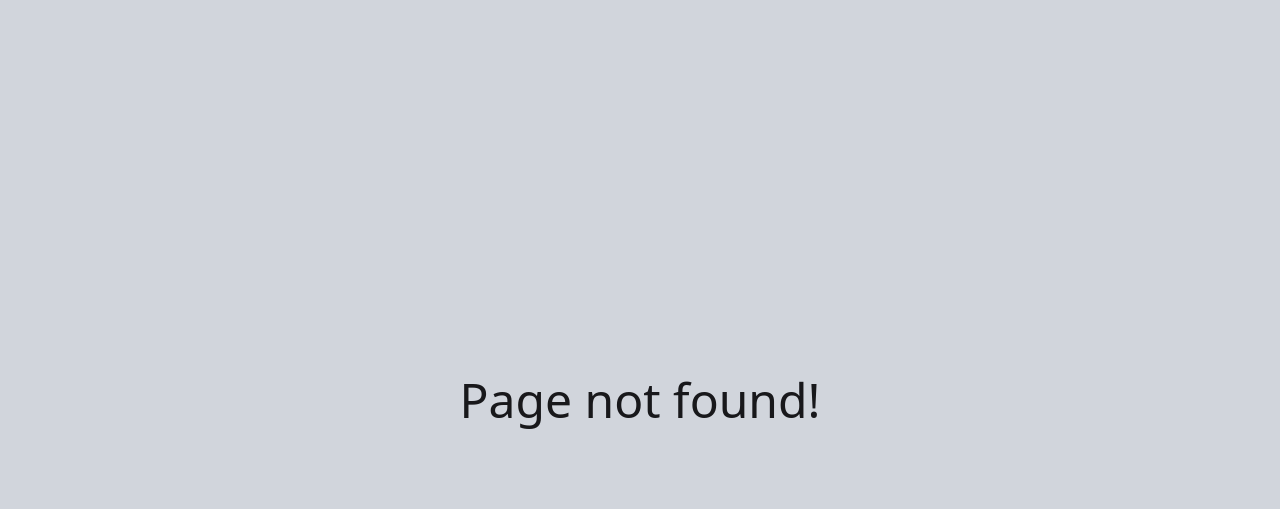
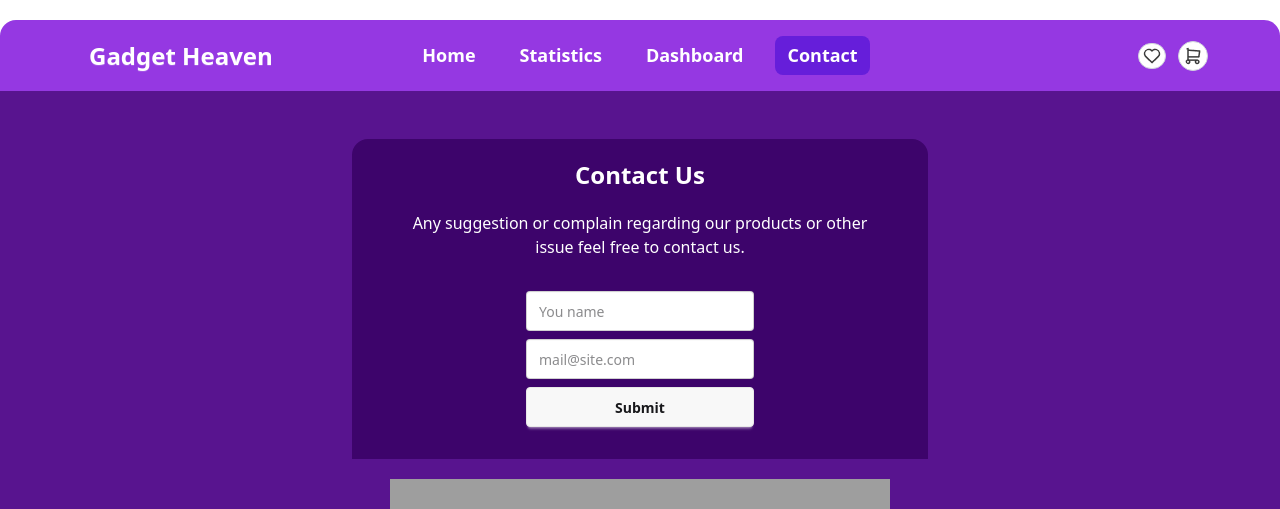
Before and after one commit to anayet71/gadget-heaven, a React (Vite) app: page /contact in a window 1280 px wide. Before the commit this address had no page. Shown: the top 509 px of the page. Built offline with nearby package versions, Linux system fonts and the light colour scheme; grey boxes are pictures that could not be loaded.

Commit message:
Contact section added

```diff
--- a/src/component/Cart/Cart.jsx
+++ b/src/component/Cart/Cart.jsx
@@ -39,7 +39,7 @@ const Cart = () => {
                     <p className="font-bold text-2xl">Cart</p>
 
                 <div className="flex items-center gap-4">
-                    <p className="font-bold">Total cost: {totalPrice}</p>
+                    <p className="font-bold">Total cost: $ {totalPrice}</p>
                     <button onClick={handleSortByPrice} className="flex items-center gap-2 border-2 border-violet-600 px-6 py-2 rounded-4xl font-semibold text-[#9538E2]">Sort by Price <GiSettingsKnobs className="text-violet-700" />
                     </button>
                     <button className="py-3 px-6 bg-gradient-to-b from-[#9538E2] to-[#df74fa] before:content-['']  before:inset-0 before:bg-[url('/path-to-grainy-texture.png')] before:opacity-20 before:mix-blend-overlay rounded-4xl font-semibold text-white">Purchase</button>
--- /dev/null
+++ b/src/component/Contact/Contact.jsx
@@ -0,0 +1,43 @@
+
+const Contact = () => {
+    return (
+        <div className="max-w-7xl mx-auto bg-[#58148f] text-center  pt-12">
+            <div className="max-w-6xl mx-auto">
+                <div className="w-6/12 mx-auto bg-[#3d046b] rounded-t-2xl text-white">
+
+                <h1 className="  py-5 text-center text-2xl font-semibold ">Contact Us</h1>
+                <p className=" w-10/12 mx-auto ">Any suggestion or complain regarding our products or other issue feel free to contact us.</p>
+                </div>
+                <div className="bg-[#3d046b] py-8 flex items-center justify-center gap-5 w-6/12 mx-auto ">
+                   {/*  <div>
+                        <h1 className="text-6xl text-white py-18  ">Gadget <br /> Heaven</h1>
+                    </div> */}
+
+                    <div className="grid gap-2">
+                        <div>
+
+                        <label className="input validator">
+                            <input type="text" placeholder="You name" required />
+                        </label>
+                        </div>
+                    <div>
+                         <label className="input validator">
+                            <input type="email" placeholder="mail@site.com" required />
+                        </label>
+                    </div>
+                    <input type="submit" value="Submit" className="btn" />
+
+
+
+                    </div>
+                </div>
+            </div>
+
+                <div className=" text-center flex justify-center pt-5 pb-12" >
+                <iframe src="https://www.google.com/maps/embed?pb=!1m18!1m12!1m3!1d58430.04998846828!2d90.35113710725687!3d23.751725137961508!2m3!1f0!2f0!3f0!3m2!1i1024!2i768!4f13.1!3m3!1m2!1s0x3755b8ada006262b%3A0xfff0a25a88a97427!2sSantoor%20Restaurant!5e0!3m2!1sen!2sbd!4v1740790115738!5m2!1sen!2sbd" width="500" height="350" allowfullscreen="" loading="lazy" referrerPolicy="no-referrer-when-downgrade"></iframe>
+                </div>
+        </div>
+    );
+};
+
+export default Contact;
--- a/src/component/Dashboard/Dashboard.jsx
+++ b/src/component/Dashboard/Dashboard.jsx
@@ -1,8 +1,5 @@
 import { NavLink, Outlet } from "react-router-dom";
 import './Dashboard.css'
-
-
-
 const Dashboard = () => {
 
     return (
@@ -17,7 +14,7 @@ const Dashboard = () => {
 
                 </div>
             </div>
-            <div className=" ">
+            <div>
                     <Outlet></Outlet>
             </div>
         </div>
--- a/src/component/NavBar/NavBar.jsx
+++ b/src/component/NavBar/NavBar.jsx
@@ -5,7 +5,6 @@ import './NavBar.css'
 
 const NavBar = () => {
     return (
-
         <div className="max-w-7xl mx-auto bg-[#9538E2] rounded-t-2xl">
             <div className="navbar  max-w-6xl mx-auto text-white mt-5">
 
@@ -20,16 +19,19 @@ const NavBar = () => {
                             <li><NavLink className="font-semibold text-[18px]" to={'/'}>Home</NavLink></li>
                             <li><NavLink className="font-semibold text-[18px]" to={'statistics'}>Statistics</NavLink></li>
                             <li><NavLink className="font-semibold text-[18px]" to={'dashboard'}>Dashboard</NavLink></li>
+                            <li><NavLink className="font-semibold text-[18px]" to={'contact'}>Contact</NavLink></li>
                         </ul>
                     </div>
                     <Link to={'/'} className="btn btn-ghost text-2xl">Gadget Heaven
                     </Link>
                 </div>
                 <div className="navbar-center hidden lg:flex">
-                    <ul className="menu menu-horizontal px-1 custom_active">
-                        <li><NavLink className="font-semibold text-[18px]" to={'/'}>Home</NavLink></li>
+                    <ul className="menu menu-horizontal gap-5 custom_active">
+                        <li><NavLink className="font-semibold text-[18px] " to={'/'}>Home</NavLink></li>
                         <li><NavLink to={'statistics'} className="font-semibold text-[18px]">Statistics</NavLink></li>
-                        <li><NavLink className="font-semibold text-[18px]" to={'dashboard'}>Dashboard</NavLink></li>
+                        <li><NavLink  className="font-semibold text-[18px]" to={'dashboard'}>Dashboard</NavLink></li>
+                        <li><NavLink className="font-semibold text-[18px]" to={'contact'}>Contact</NavLink></li>
+
                     </ul>
                 </div>
                 <div className="navbar-end gap-3 ">
--- a/src/component/Phones/Phones.jsx
+++ b/src/component/Phones/Phones.jsx
@@ -1,5 +1,9 @@
+import { useLoaderData } from "react-router-dom";
 
 const Phones = () => {
+
+    const data = useLoaderData()
+    console.log(data)
     return (
         <div>
                 <h1 className="text-5xl">Phones</h1>
--- a/src/component/Product/Product.jsx
+++ b/src/component/Product/Product.jsx
@@ -6,6 +6,7 @@ const Product = ({ product }) => {
 
     return (
         <div>
+
             <div className="bg-white p-5 rounded-xl">
 
 
--- a/src/component/Products/Products.jsx
+++ b/src/component/Products/Products.jsx
@@ -1,5 +1,6 @@
 import { useEffect, useState } from "react";
 import Product from "../Product/Product";
+import { NavLink } from "react-router-dom";
 
 const Products = () => {
     const [products, setProduct] = useState([])
@@ -11,7 +12,7 @@ const Products = () => {
             .then(data => setProduct(data))
     }, [])
 
-    const uniqueCategories = [...new Set(products.map(product => product.category))];
+    // const uniqueCategories = [...new Set(products.map(product => product.category))];
 
 
     return (
@@ -19,7 +20,17 @@ const Products = () => {
             <div className="max-w-6xl mx-auto ">
                 <h1 className="text-5xl font-bold pb-20 text-center">Explore Cutting-Edge Gadgets</h1>
                 <div className="flex gap-5">
-                    <div className="bg-white h-[610px] p-6 rounded-2xl border border-gray-200">
+                <div className="bg-white h-[585px] p-6 rounded-2xl border border-gray-200">
+                        <div className=" bg-gray-100 hover:bg-violet-500 transition duration-[.5s]  hover:text-white font-semibold py-3 pl-5 pr-8 rounded-4xl mb-6">All Products</div>
+                        <div className=" bg-gray-100 hover:bg-violet-500 transition duration-[.5s]  hover:text-white font-semibold py-3 pl-5 pr-8 rounded-4xl mb-6"><NavLink>Phone</NavLink> </div>
+                        <div className=" bg-gray-100 hover:bg-violet-500 transition duration-[.5s]  hover:text-white font-semibold py-3 pl-5 pr-8 rounded-4xl mb-6">Headphones</div>
+                        <div className=" bg-gray-100 hover:bg-violet-500 transition duration-[.5s]  hover:text-white font-semibold py-3 pl-5 pr-8 rounded-4xl mb-6">Laptops</div>
+                        <div className=" bg-gray-100 hover:bg-violet-500 transition duration-[.5s]  hover:text-white font-semibold py-3 pl-5 pr-8 rounded-4xl mb-6">Cameras</div>
+                        <div className=" bg-gray-100 hover:bg-violet-500 transition duration-[.5s]  hover:text-white font-semibold py-3 pl-5 pr-8 rounded-4xl mb-6">Drone</div>
+                        <div className=" bg-gray-100 hover:bg-violet-500 transition duration-[.5s]  hover:text-white font-semibold py-3 pl-5 pr-8 rounded-4xl mb-6">Wearables</div>
+                    </div>
+
+                    {/* <div className="bg-white h-[610px] p-6 rounded-2xl border border-gray-200">
                         <p className="bg-gray-100 hover:bg-violet-500 transition duration-[.5s]  hover:text-white font-semibold py-3 pl-5 pr-8 rounded-4xl mb-6">All Category</p>
                        {
                         uniqueCategories.map(category => (
@@ -30,7 +41,7 @@ const Products = () => {
 
                        }
 
-                    </div>
+                    </div> */}
                     <div className="grid grid-cols-3 gap-3">
                         {
                             products.map(product => <Product key={product.product_id} product={product}></Product>)
--- a/src/main.jsx
+++ b/src/main.jsx
@@ -12,6 +12,7 @@ import Cart from './component/Cart/Cart.jsx'
 import Wishlist from './component/Wishlist/Wishlist.jsx'
 import Statistics from './component/Statistics/Statistics.jsx'
 import { ToastContainer } from 'react-toastify';
+import Contact from './component/Contact/Contact.jsx'
 
 const router = createBrowserRouter([
   {
@@ -50,6 +51,11 @@ const router = createBrowserRouter([
           }
 
         ]
+      },
+      {
+        path: 'contact',
+        element: <Contact></Contact>
+
       }
 
 
```
